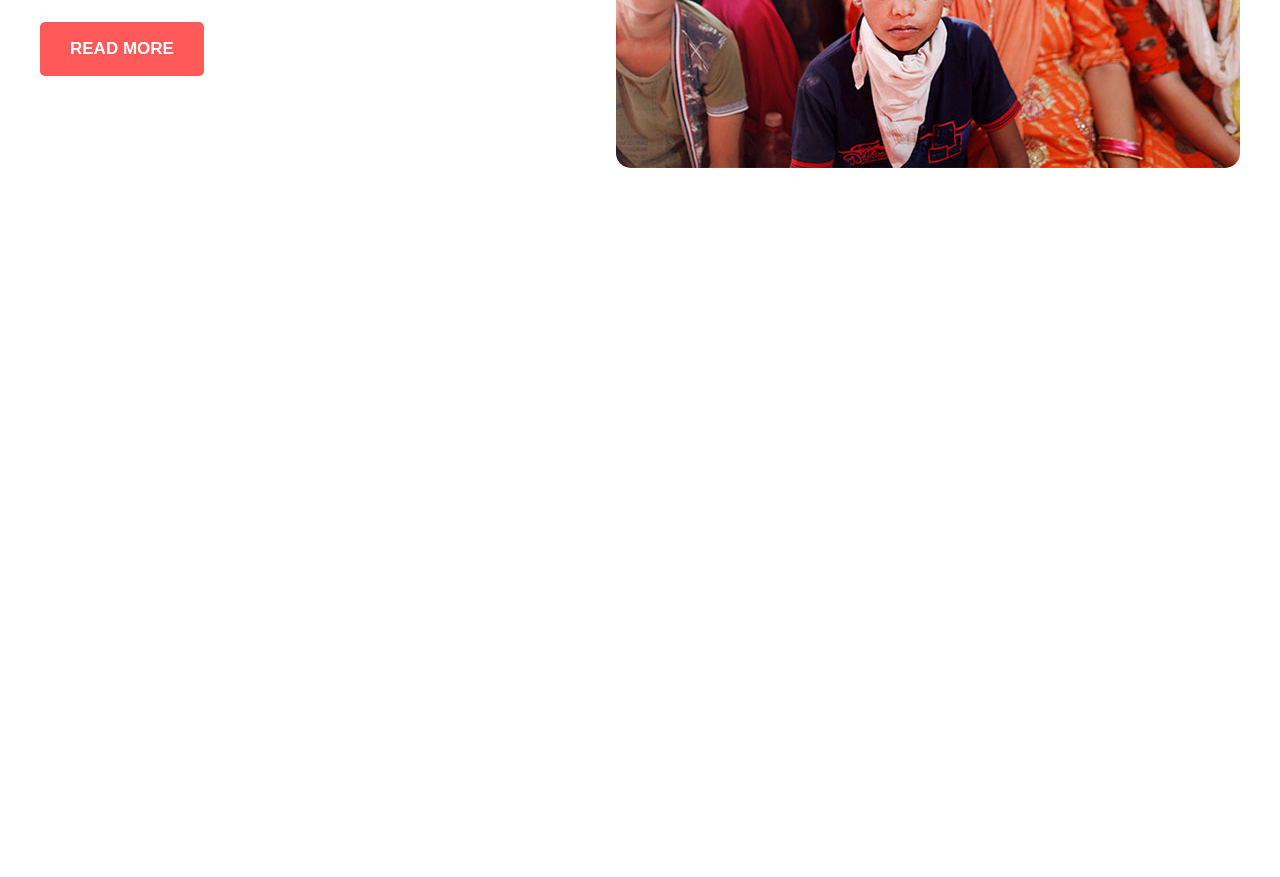
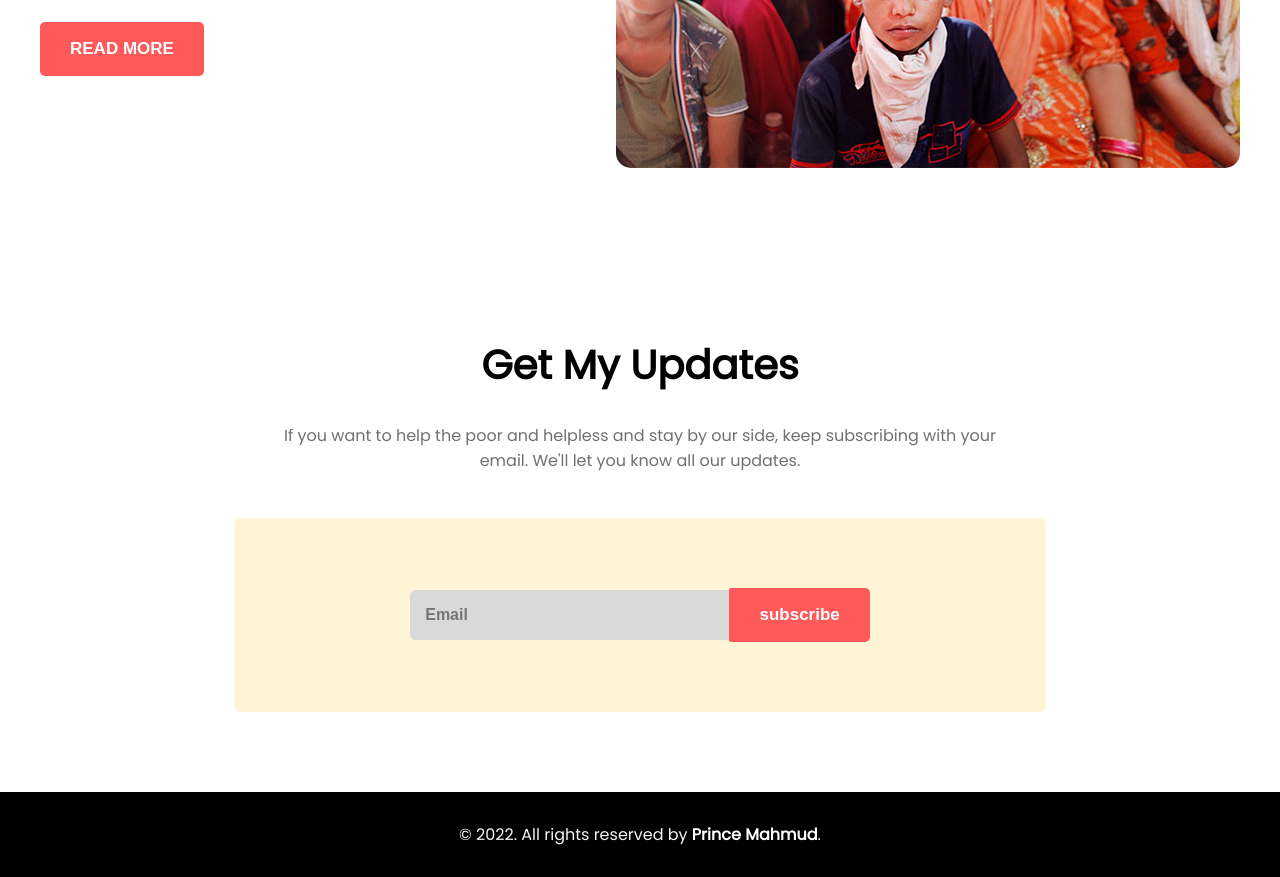
Before and after one commit to princemahmud1/donate-today, a plain HTML site: page index.html in a window 1280 px wide. Shown: the part 2609-3486 px from the top of the page. Before the commit the page ends 2864 px from the top, so only its background shows below. Drawn offline with Linux system fonts and the light colour scheme.

Commit message:
added all

```diff
--- a/index.html
+++ b/index.html
@@ -94,6 +94,21 @@
             </div>
         </div>
     </section>
+    <section class="subscribe">
+        <div class="subscribe-details">
+            <h1>Get My Updates</h1>
+            <p>If you want to help the poor and helpless and stay by our side, keep subscribing with your email. We'll
+                let you know all our updates.</p>
+            <div class="subscribe-button">
+                <input id="email" type="email" placeholder="Email">
+                <button id="button" class="button">subscribe</button>
+            </div>
+        </div>
+    </section>
+    <footer class="footer">
+        <p>© 2022. All rights reserved by <a target="_blank" href="https://web.facebook.com/princ.mahmud.378">Prince
+                Mahmud</a>.</p>
+    </footer>
 </body>
 
 </html>
--- a/style.css
+++ b/style.css
@@ -192,3 +192,62 @@ button {
 .about-photo img {
     border-radius: 15px;
 }
+
+/*--------------------Subscribe Section---------------------*/
+.subscribe {
+    padding: 80px 0;
+}
+
+.subscribe-details h1 {
+    text-align: center;
+    font-size: 40px;
+    font-weight: 900;
+    margin-bottom: 28px;
+}
+
+.subscribe-details p {
+    text-align: center;
+    color: #707070;
+    margin: 0px 276px 45px;
+}
+
+.subscribe-button {
+    text-align: center;
+    padding: 70px 25px;
+    background-color: #fff4d6;
+    border-radius: 6px;
+    width: 762px;
+    margin: auto;
+}
+
+#email {
+    padding: 16px 85px 16px 15px;
+    font-size: 16px;
+    font-weight: 600;
+    color: #aa9f9f;
+    background-color: #d9d9d9;
+    border: none;
+    border-radius: 6px 0 0 6px;
+}
+
+#button {
+    margin-left: -4px;
+    border-radius: 2px 5px 5px 2px;
+}
+
+/*---------------------Footer Section-----------------------*/
+.footer {
+    background-color: #000;
+    padding: 30px 0;
+}
+
+.footer p {
+    text-align: center;
+    color: whitesmoke;
+}
+
+.footer a {
+    color: white;
+    font-weight: bold;
+    text-decoration: none;
+}
```
